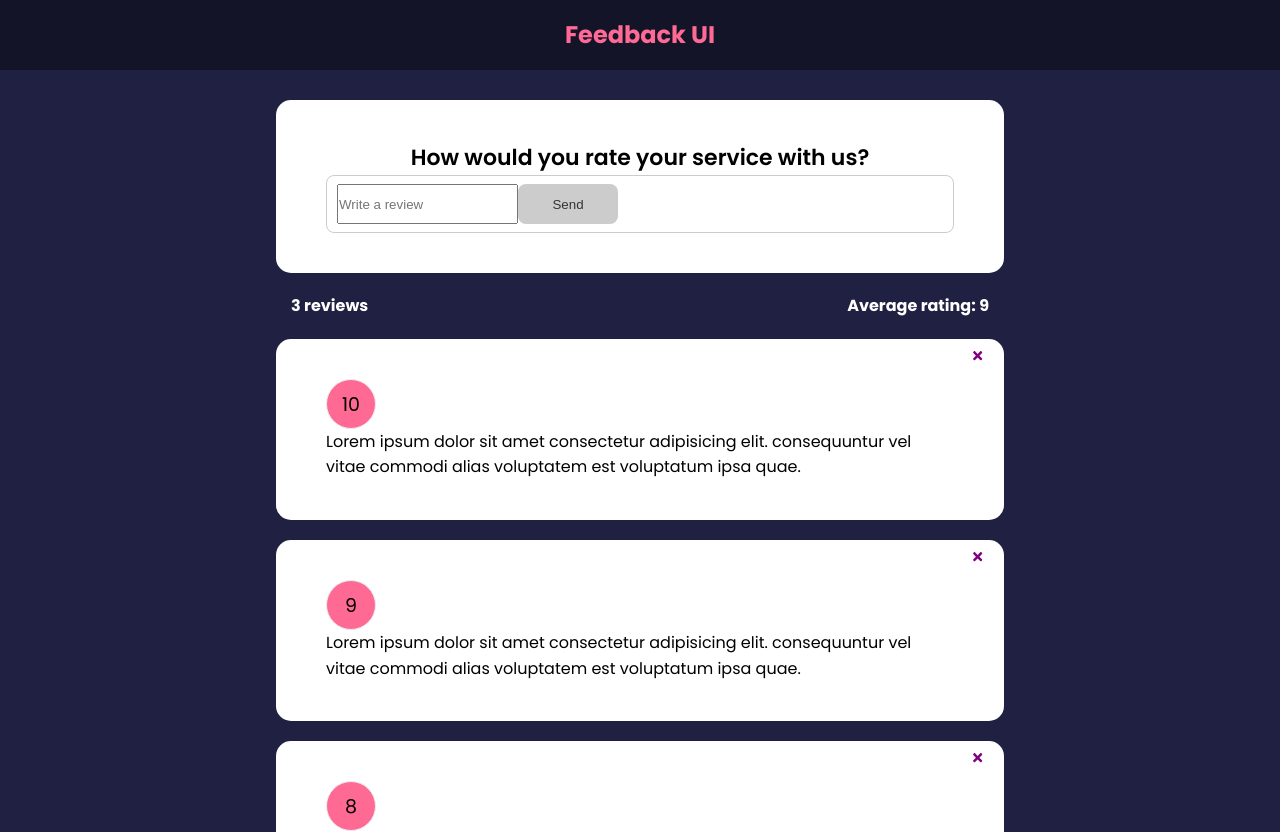
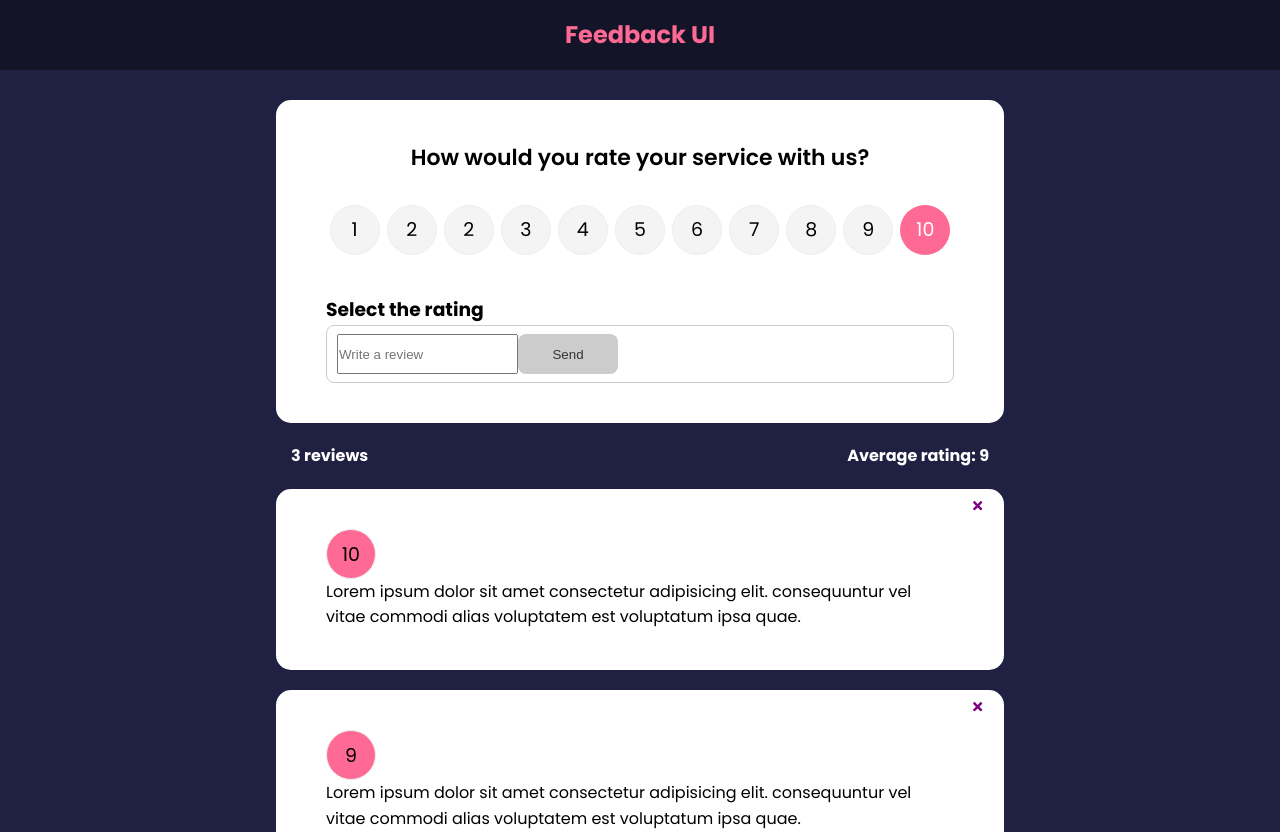
Before and after one commit to EvaGurtovaia/feedback-app, a React (Create React App) app: page / in a window 1280 px wide. Shown: the top 832 px of the page. Built offline with nearby package versions, Linux system fonts and the light colour scheme.

Commit message:
Working on rating selector component

```diff
--- a/src/components/FeedbackForm.js
+++ b/src/components/FeedbackForm.js
@@ -1,10 +1,12 @@
 import { useState } from "react";
 import Card from "./shared/Card";
 import Button from "./shared/Button";
+import RatingSelector from "./RatingSelector";
 import "./FeedbackForm.css";
 
 const FeedbackForm = () => {
     const [newFeedback, setNewFeedback] = useState("");
+    const [rating, setRating] = useState(10);
     const [btnDisabled, setBtnDisabled] = useState(true);
     const [message, setMessage] = useState("");
 
@@ -26,6 +28,7 @@
         <Card>
             <form>
                 <h2>How would you rate your service with us?</h2>
+                <RatingSelector />
                 <div className="input-group">
                     <input
                         onChange={handleTextChange}
--- /dev/null
+++ b/src/components/RatingSelector.css
@@ -0,0 +1,45 @@
+.rating {
+    display: flex;
+    align-items: center;
+    justify-content: space-around;
+    margin: 30px 0 40px;
+}
+
+.rating li {
+    position: relative;
+    background: #f4f4f4;
+    width: 50px;
+    height: 50px;
+    padding: 10px;
+    text-align: center;
+    border-radius: 50%;
+    font-size: 19px;
+    border: 1px #eee solid;
+    transition: 0.3s;
+}
+
+.rating li label {
+    position: absolute;
+    top: 50%;
+    left: 50%;
+    width: 50px;
+    height: 50px;
+    padding: 10px;
+    border-radius: 50%;
+    transform: translate(-50%, -50%);
+    cursor: pointer;
+}
+
+.rating li:hover {
+    background: #ff6a95;
+    color: #fff;
+}
+
+[type="radio"] {
+    opacity: 0;
+}
+
+[type="radio"]:checked ~ label {
+    background: #ff6a95;
+    color: #fff;
+}
--- /dev/null
+++ b/src/components/RatingSelector.js
@@ -0,0 +1,127 @@
+import { useState } from "react";
+import "./RatingSelector.css";
+
+const RatingSelector = () => {
+    const [selected, setSelected] = useState(10);
+    const handleChange = (e) => {};
+
+    return (
+        <div>
+            <ul className="rating">
+                <li>
+                    <input
+                        type="radio"
+                        id="num1"
+                        value="1"
+                        onChange={handleChange}
+                        checked={selected === 1}
+                    />
+                    <label htmlFor="num1">1</label>
+                </li>
+                <li>
+                    <input
+                        type="radio"
+                        id="num2"
+                        value="2"
+                        onChange={handleChange}
+                        checked={selected === 2}
+                    />
+                    <label htmlFor="num2">2</label>
+                </li>
+                <li>
+                    <input
+                        type="radio"
+                        id="num3"
+                        value="3"
+                        onChange={handleChange}
+                        checked={selected === 3}
+                    />
+                    <label htmlFor="num2">2</label>
+                </li>{" "}
+                <li>
+                    <input
+                        type="radio"
+                        id="num1"
+                        value="1"
+                        onChange={handleChange}
+                        checked={selected === 1}
+                    />
+                    <label htmlFor="num3">3</label>
+                </li>{" "}
+                <li>
+                    <input
+                        type="radio"
+                        id="num4"
+                        value="4"
+                        onChange={handleChange}
+                        checked={selected === 4}
+                    />
+                    <label htmlFor="num4">4</label>
+                </li>
+                <li>
+                    <input
+                        type="radio"
+                        id="num5"
+                        value="5"
+                        onChange={handleChange}
+                        checked={selected === 5}
+                    />
+                    <label htmlFor="num5">5</label>
+                </li>
+                <li>
+                    <input
+                        type="radio"
+                        id="num6"
+                        value="6"
+                        onChange={handleChange}
+                        checked={selected === 6}
+                    />
+                    <label htmlFor="num6">6</label>
+                </li>
+                <li>
+                    <input
+                        type="radio"
+                        id="num7"
+                        value="7"
+                        onChange={handleChange}
+                        checked={selected === 7}
+                    />
+                    <label htmlFor="num7">7</label>
+                </li>
+                <li>
+                    <input
+                        type="radio"
+                        id="num8"
+                        value="8"
+                        onChange={handleChange}
+                        checked={selected === 8}
+                    />
+                    <label htmlFor="num8">8</label>
+                </li>
+                <li>
+                    <input
+                        type="radio"
+                        id="num9"
+                        value="9"
+                        onChange={handleChange}
+                        checked={selected === 9}
+                    />
+                    <label htmlFor="num1">9</label>
+                </li>
+                <li>
+                    <input
+                        type="radio"
+                        id="num10"
+                        value="10"
+                        onChange={handleChange}
+                        checked={selected === 10}
+                    />
+                    <label htmlFor="num10">10</label>
+                </li>
+            </ul>
+            <h3>Select the rating</h3>
+        </div>
+    );
+};
+
+export default RatingSelector;
```
